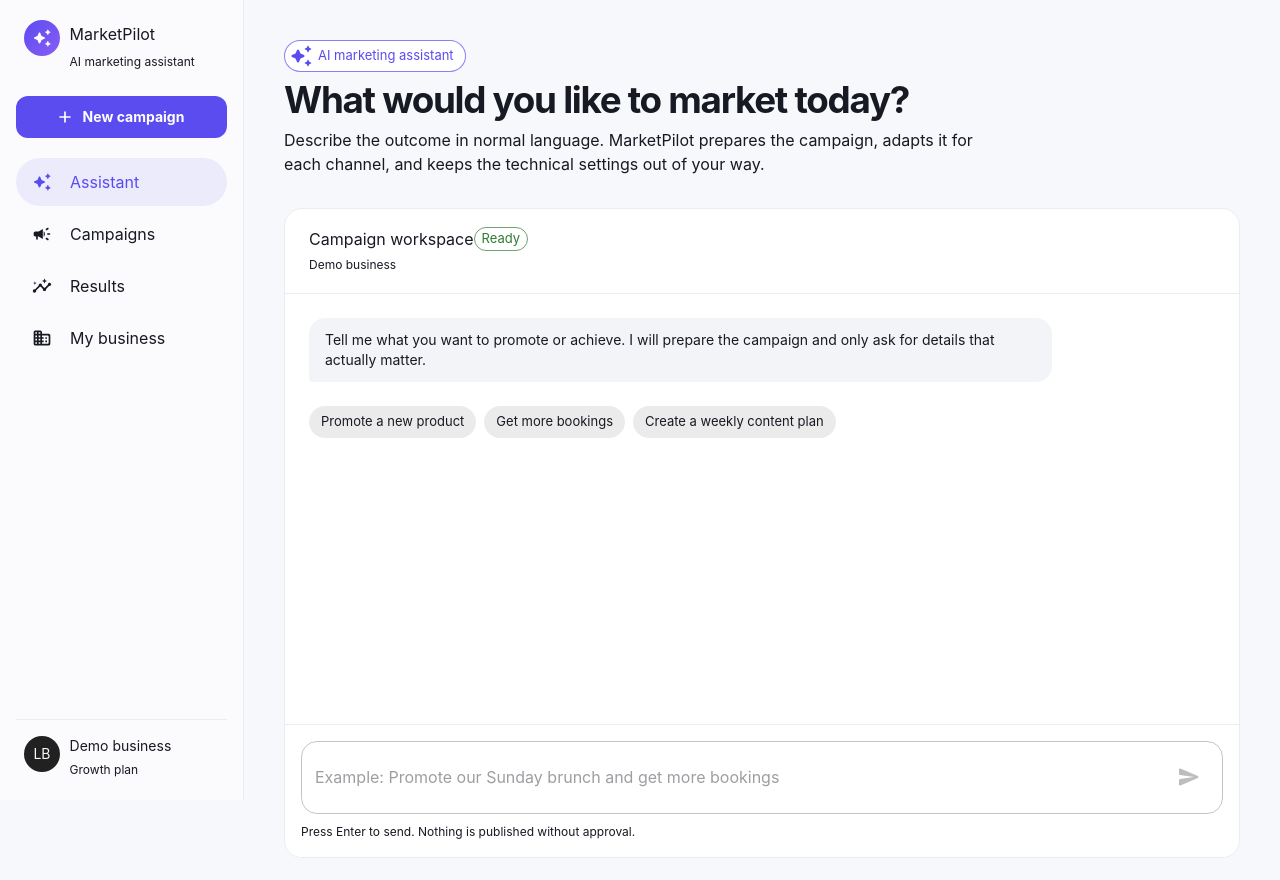
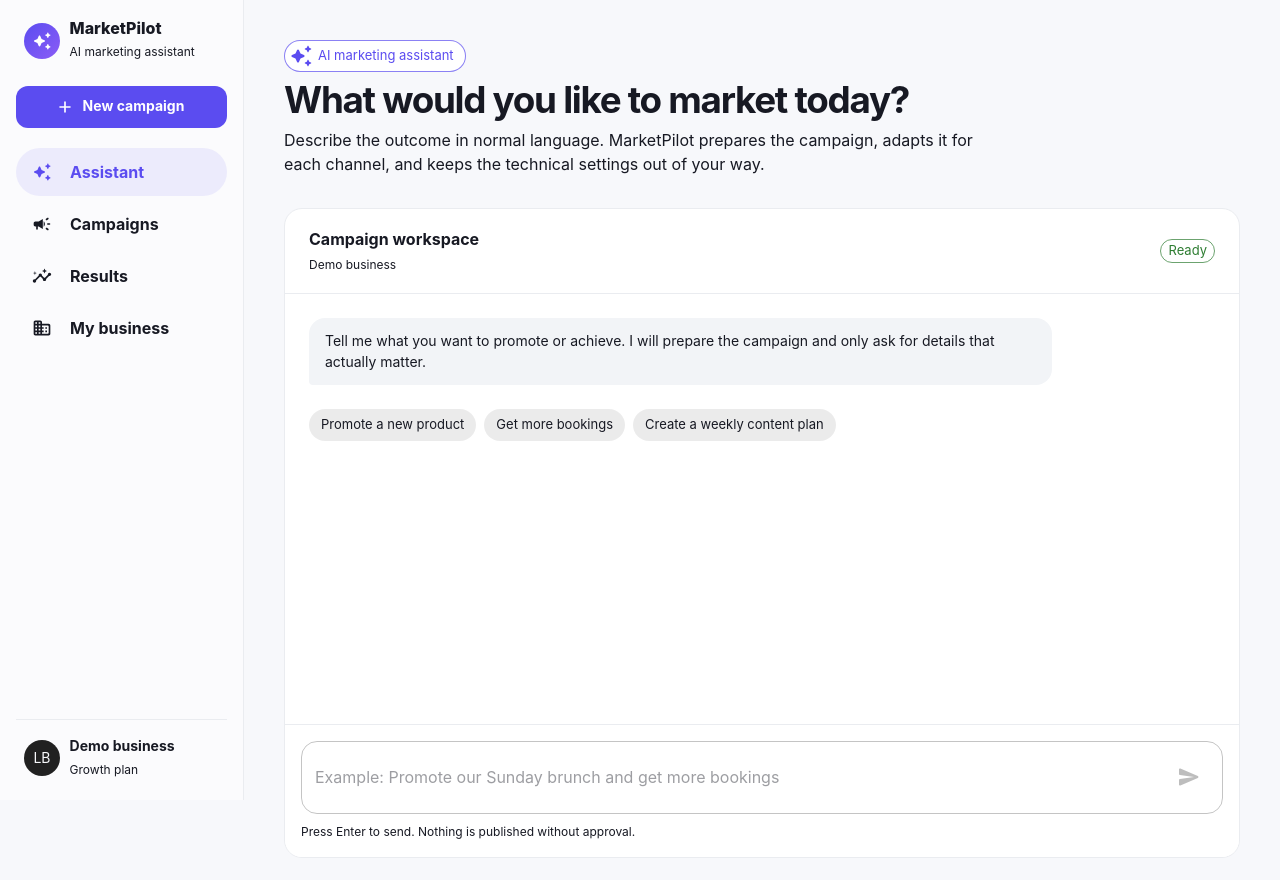
Before and after one commit to LiamBonello/ai-marketing-automation, a Next.js app: page / in a window 1280 px wide. Shown: the top 880 px of the page. Built offline with nearby package versions, Linux system fonts and the light colour scheme; what @mui/material-nextjs would draw is missing.

Commit message:
fix: migrate UI components to MUI 9 APIs

```diff
--- a/src/app/campaigns/page.tsx
+++ b/src/app/campaigns/page.tsx
@@ -21,15 +21,15 @@ export default function CampaignsPage() {
           {campaigns.map((campaign) => (
             <Card key={campaign.title}>
               <CardContent>
-                <Stack direction={{ xs: 'column', sm: 'row' }} spacing={2} alignItems={{ sm: 'center' }}>
+                <Stack direction={{ xs: 'column', sm: 'row' }} spacing={2} sx={{ alignItems: { sm: 'center' } }}>
                   <Box sx={{ width: 44, height: 44, borderRadius: 2.5, display: 'grid', placeItems: 'center', bgcolor: 'primary.50', color: 'primary.main' }}>
                     <CampaignRoundedIcon />
                   </Box>
                   <Box sx={{ flexGrow: 1 }}>
-                    <Typography fontWeight={750}>{campaign.title}</Typography>
+                    <Typography sx={{ fontWeight: 750 }}>{campaign.title}</Typography>
                     <Typography variant="body2" color="text.secondary">{campaign.channels}</Typography>
                   </Box>
-                  <Stack alignItems={{ sm: 'flex-end' }} spacing={0.5}>
+                  <Stack spacing={0.5} sx={{ alignItems: { sm: 'flex-end' } }}>
                     <Chip size="small" label={campaign.status} variant="outlined" />
                     <Typography variant="caption" color="text.secondary">{campaign.detail}</Typography>
                   </Stack>
--- a/src/app/results/page.tsx
+++ b/src/app/results/page.tsx
@@ -21,10 +21,10 @@ export default function ResultsPage() {
             <Card key={metric.label}>
               <CardContent>
                 <Typography variant="body2" color="text.secondary">{metric.label}</Typography>
-                <Typography variant="h4" fontWeight={760} sx={{ mt: 1 }}>{metric.value}</Typography>
-                <Stack direction="row" spacing={0.5} alignItems="center" sx={{ mt: 1, color: 'success.main' }}>
+                <Typography variant="h4" sx={{ mt: 1, fontWeight: 760 }}>{metric.value}</Typography>
+                <Stack direction="row" spacing={0.5} sx={{ mt: 1, color: 'success.main', alignItems: 'center' }}>
                   <ArrowUpwardRoundedIcon fontSize="small" />
-                  <Typography variant="body2" fontWeight={700}>{metric.change}</Typography>
+                  <Typography variant="body2" sx={{ fontWeight: 700 }}>{metric.change}</Typography>
                 </Stack>
               </CardContent>
             </Card>
--- a/src/components/layout/AppShell.tsx
+++ b/src/components/layout/AppShell.tsx
@@ -41,7 +41,7 @@ export function AppShell({ children }: Readonly<{ children: React.ReactNode }>)
 
   const drawer = (
     <Stack sx={{ height: '100%', px: 2, py: 2.5 }}>
-      <Stack direction="row" spacing={1.2} alignItems="center" sx={{ px: 1, mb: 3 }}>
+      <Stack direction="row" spacing={1.2} sx={{ px: 1, mb: 3, alignItems: 'center' }}>
         <Box
           sx={{
             width: 36,
@@ -56,7 +56,7 @@ export function AppShell({ children }: Readonly<{ children: React.ReactNode }>)
           <AutoAwesomeRoundedIcon fontSize="small" />
         </Box>
         <Box>
-          <Typography variant="subtitle1" fontWeight={800} lineHeight={1.1}>
+          <Typography variant="subtitle1" sx={{ fontWeight: 800, lineHeight: 1.1 }}>
             MarketPilot
           </Typography>
           <Typography variant="caption" color="text.secondary">
@@ -99,7 +99,7 @@ export function AppShell({ children }: Readonly<{ children: React.ReactNode }>)
               }}
             >
               <ListItemIcon sx={{ minWidth: 38, color: 'inherit' }}>{item.icon}</ListItemIcon>
-              <ListItemText primary={item.label} primaryTypographyProps={{ fontWeight: 650 }} />
+              <ListItemText primary={item.label} slotProps={{ primary: { sx: { fontWeight: 650 } } }} />
             </ListItemButton>
           );
         })}
@@ -107,10 +107,10 @@ export function AppShell({ children }: Readonly<{ children: React.ReactNode }>)
 
       <Box sx={{ flexGrow: 1 }} />
       <Divider sx={{ my: 2 }} />
-      <Stack direction="row" spacing={1.2} alignItems="center" sx={{ px: 1 }}>
+      <Stack direction="row" spacing={1.2} sx={{ px: 1, alignItems: 'center' }}>
         <Avatar sx={{ width: 36, height: 36, bgcolor: 'grey.900', fontSize: 14 }}>LB</Avatar>
         <Box sx={{ minWidth: 0 }}>
-          <Typography variant="body2" fontWeight={700} noWrap>
+          <Typography variant="body2" noWrap sx={{ fontWeight: 700 }}>
             Demo business
           </Typography>
           <Typography variant="caption" color="text.secondary" noWrap>
@@ -139,7 +139,7 @@ export function AppShell({ children }: Readonly<{ children: React.ReactNode }>)
           <IconButton edge="start" onClick={() => setMobileOpen(true)} aria-label="Open navigation">
             <MenuRoundedIcon />
           </IconButton>
-          <Typography fontWeight={800} sx={{ ml: 1 }}>
+          <Typography sx={{ ml: 1, fontWeight: 800 }}>
             MarketPilot
           </Typography>
         </Toolbar>
--- a/src/features/assistant/AssistantWorkspace.tsx
+++ b/src/features/assistant/AssistantWorkspace.tsx
@@ -135,12 +135,17 @@ export function AssistantWorkspace() {
         >
           <Stack
             direction="row"
-            alignItems="center"
-            justifyContent="space-between"
-            sx={{ px: 3, py: 2.2, borderBottom: 1, borderColor: 'divider' }}
+            sx={{
+              px: 3,
+              py: 2.2,
+              borderBottom: 1,
+              borderColor: 'divider',
+              alignItems: 'center',
+              justifyContent: 'space-between',
+            }}
           >
             <Box>
-              <Typography fontWeight={750}>Campaign workspace</Typography>
+              <Typography sx={{ fontWeight: 750 }}>Campaign workspace</Typography>
               <Typography variant="caption" color="text.secondary">
                 Demo business
               </Typography>
@@ -167,7 +172,7 @@ export function AssistantWorkspace() {
                     borderRadius: message.role === 'user' ? '16px 16px 4px 16px' : '16px 16px 16px 4px',
                   }}
                 >
-                  <Typography variant="body2" lineHeight={1.55}>
+                  <Typography variant="body2" sx={{ lineHeight: 1.55 }}>
                     {message.text}
                   </Typography>
                 </Paper>
@@ -175,7 +180,7 @@ export function AssistantWorkspace() {
             ))}
 
             {!showPreview && (
-              <Stack direction="row" spacing={1} useFlexGap flexWrap="wrap" sx={{ pt: 1 }}>
+              <Stack direction="row" spacing={1} useFlexGap sx={{ pt: 1, flexWrap: 'wrap' }}>
                 {starterPrompts.map((prompt) => (
                   <Chip key={prompt} label={prompt} onClick={() => submitMessage(prompt)} clickable />
                 ))}
@@ -233,7 +238,7 @@ export function AssistantWorkspace() {
                   'radial-gradient(circle at 85% 10%, rgba(255,255,255,0.24), transparent 24%), linear-gradient(145deg, #5B4CF0 0%, #7247D8 45%, #E57373 130%)',
               }}
             >
-              <Stack direction="row" justifyContent="space-between" alignItems="center">
+              <Stack direction="row" sx={{ justifyContent: 'space-between', alignItems: 'center' }}>
                 <Chip
                   icon={<ImageRoundedIcon />}
                   label="Creative preview"
@@ -256,7 +261,7 @@ export function AssistantWorkspace() {
             <CardContent sx={{ p: 3 }}>
               <Stack spacing={2.5}>
                 <Box>
-                  <Typography variant="caption" color="text.secondary" fontWeight={700}>
+                  <Typography variant="caption" color="text.secondary" sx={{ fontWeight: 700 }}>
                     {campaign.objective.toUpperCase()}
                   </Typography>
                   <Typography variant="h6" sx={{ mt: 0.5 }}>
@@ -270,10 +275,10 @@ export function AssistantWorkspace() {
                 <Divider />
 
                 <Box>
-                  <Typography fontWeight={700} variant="body2" sx={{ mb: 1 }}>
+                  <Typography variant="body2" sx={{ mb: 1, fontWeight: 700 }}>
                     Publish to
                   </Typography>
-                  <Stack direction="row" spacing={1.5} useFlexGap flexWrap="wrap">
+                  <Stack direction="row" spacing={1.5} useFlexGap sx={{ flexWrap: 'wrap' }}>
                     {campaign.channels.map((channel) => (
                       <FormControlLabel
                         key={channel.id}
@@ -281,7 +286,7 @@ export function AssistantWorkspace() {
                           <Switch
                             checked={channel.enabled}
                             onChange={() => toggleChannel(channel.id)}
-                            inputProps={{ 'aria-label': `Toggle ${channel.label}` }}
+                            slotProps={{ input: { 'aria-label': `Toggle ${channel.label}` } }}
                           />
                         }
                         label={channel.label}
@@ -318,7 +323,7 @@ export function AssistantWorkspace() {
                     elevation={0}
                     sx={{ p: 1.5, bgcolor: 'success.50', border: 1, borderColor: 'success.100' }}
                   >
-                    <Typography variant="body2" color="success.dark" fontWeight={650}>
+                    <Typography variant="body2" color="success.dark" sx={{ fontWeight: 650 }}>
                       Campaign approved. Publishing remains disabled in this foundation build until real social accounts are connected.
                     </Typography>
                   </Paper>
```
Also changed, not shown: src/app/business/page.tsx (+6 -6 lines).
